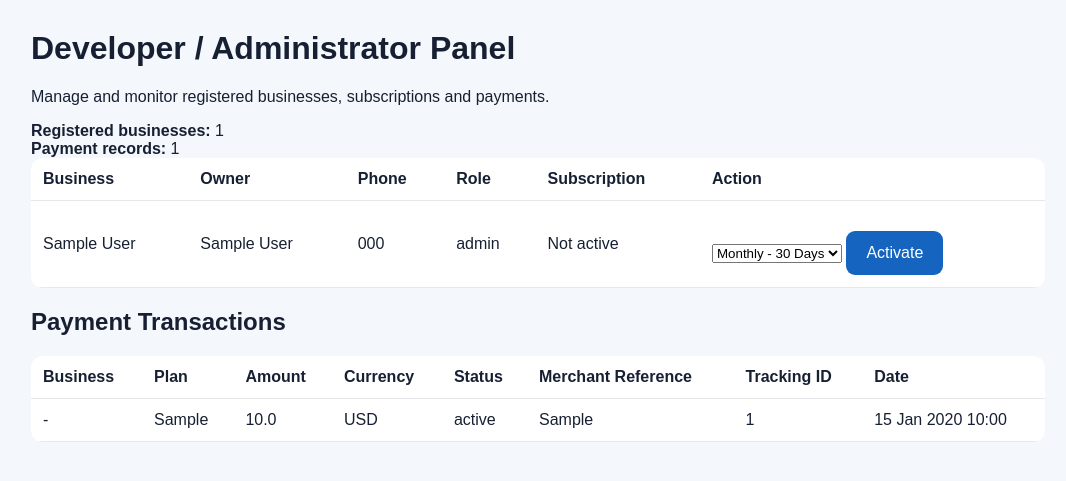
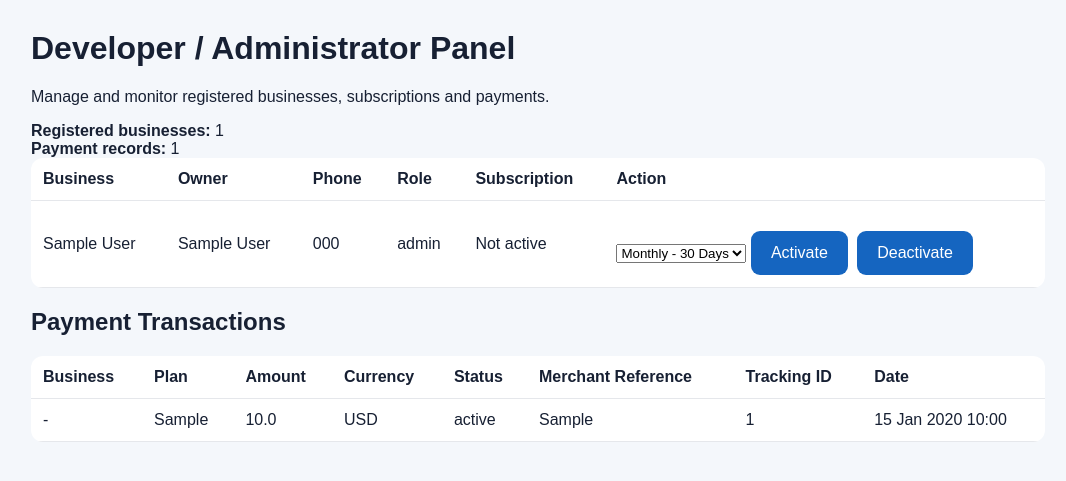
Before and after one commit to Okidi-richard/Business-Sales-Tracker, a Flask app: page /admin in a window 1280 px wide. Shown: the part 48-529 px from the top of the page, without its empty margins (102-1168 px from the left). Run offline with Flask 3, Linux system fonts and the light colour scheme; the visitor is signed in with stand-in values (Sample User, id 1); tables that the repository leaves empty hold one stand-in row (values such as "Sample post").

Commit message:
Add deactivate subscription form to admin page

```diff
--- a/templates/admin.html
+++ b/templates/admin.html
@@ -46,7 +46,8 @@
 
            <td>
     <form method="POST"
-          action="{{ url_for('activate_subscription', user_id=u.id) }}">
+          action="{{ url_for('activate_subscription', user_id=u.id) }}"
+          style="display:inline;">
 
         <select name="plan">
             <option value="daily">Daily - 1 Day</option>
@@ -58,7 +59,16 @@
         <button type="submit">
             Activate
         </button>
+    </form>
 
+    <form method="POST"
+          action="{{ url_for('deactivate_subscription', user_id=u.id) }}"
+          style="display:inline; margin-left:5px;">
+
+        <button type="submit"
+                onclick="return confirm('Deactivate this subscription?');">
+            Deactivate
+        </button>
     </form>
 </td>
         </tr>
```
